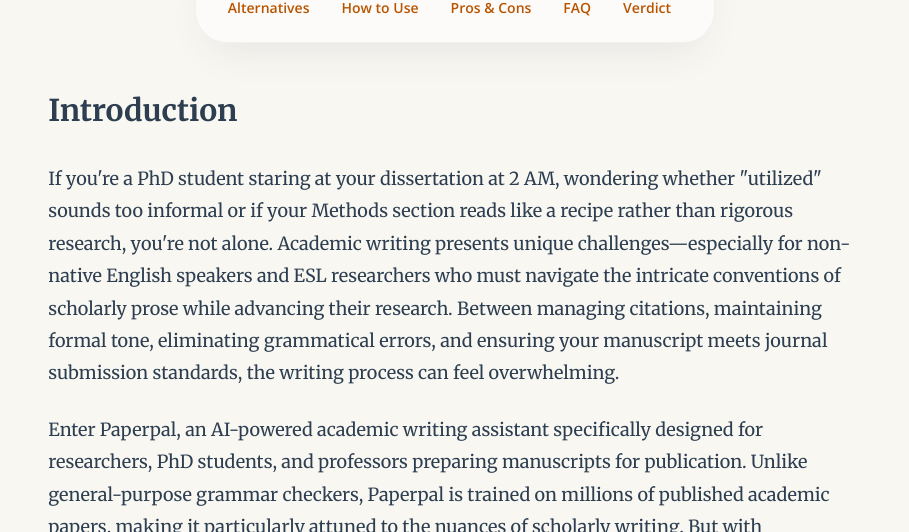
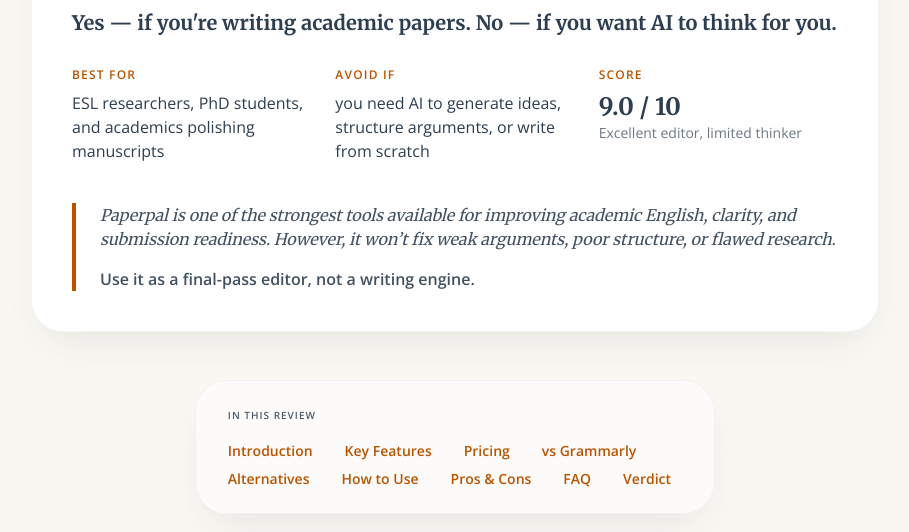
Before and after one commit to modernheresy/EnglishFix, a website: page reviews/paperpal.html in a window 1280 px wide. Shown: the part 723-1255 px from the top of the page, without its empty margins (185-1094 px from the left). Drawn offline with nearby package versions, Linux system fonts and the light colour scheme; files that its build step writes are made by us from their sources.

Commit message:
Update paperpal.html

```diff
--- a/reviews/paperpal.html
+++ b/reviews/paperpal.html
@@ -187,6 +187,46 @@
             </div>
         </div>
     </header>
+
+    <!-- Quick Verdict Section -->
+
+<section class="max-w-4xl mx-auto px-6 mb-12">
+    <div class="bg-white rounded-[32px] border border-ink/5 soft-shadow p-8 md:p-10">
+
+        <h2 class="text-3xl font-serif font-bold mb-6 text-ink">Quick Verdict: Is Paperpal Worth It in 2026?</h2>
+
+        <p class="text-xl font-serif leading-tight mb-8 text-ink">
+            <strong>Yes — if you're writing academic papers.</strong>
+            <strong>No — if you want AI to think for you.</strong>
+        </p>
+
+        <div class="grid grid-cols-1 md:grid-cols-3 gap-6 mb-10">
+            <div>
+                <p class="uppercase tracking-widest text-xs font-bold text-terracotta mb-2">Best for</p>
+                <p class="text-ink">ESL researchers, PhD students, and academics polishing manuscripts</p>
+            </div>
+            <div>
+                <p class="uppercase tracking-widest text-xs font-bold text-terracotta mb-2">Avoid if</p>
+                <p class="text-ink">you need AI to generate ideas, structure arguments, or write from scratch</p>
+            </div>
+            <div>
+                <p class="uppercase tracking-widest text-xs font-bold text-terracotta mb-2">Score</p>
+                <p class="text-2xl font-serif font-bold text-ink">9.0 / 10</p>
+                <p class="text-sm text-ink/70">Excellent editor, limited thinker</p>
+            </div>
+        </div>
+
+        <div class="border-l-4 border-terracotta pl-6 text-ink/90">
+            <p class="font-serif italic">
+                Paperpal is one of the strongest tools available for improving academic English, clarity, and submission readiness.
+                However, it won’t fix weak arguments, poor structure, or flawed research.
+            </p>
+            <p class="mt-4 font-medium">
+                <strong>Use it as a final-pass editor, not a writing engine.</strong>
+            </p>
+        </div>
+    </div>
+</section>
 
     <!-- Body Content -->
     <main class="pb-24 px-6">
```
